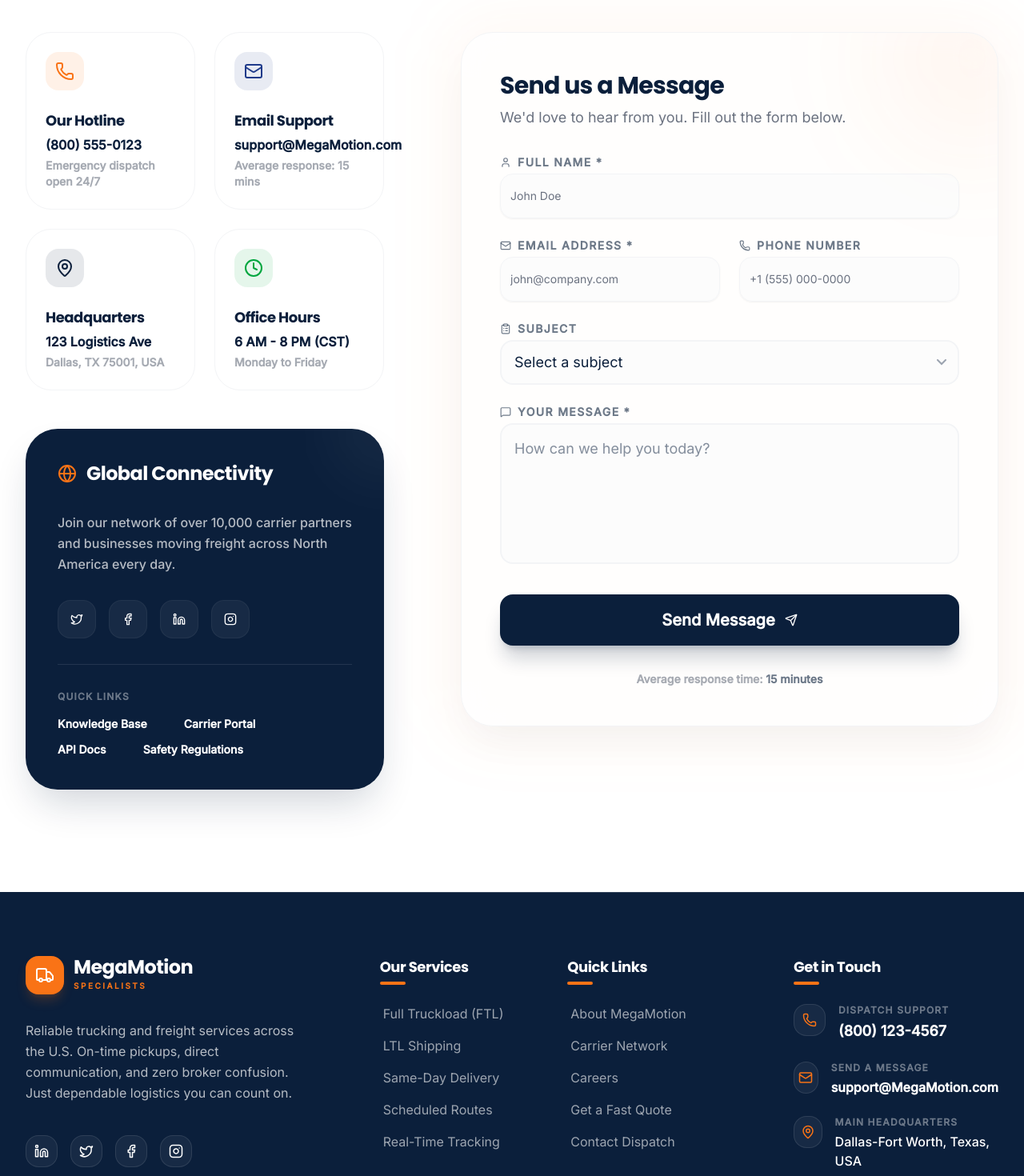
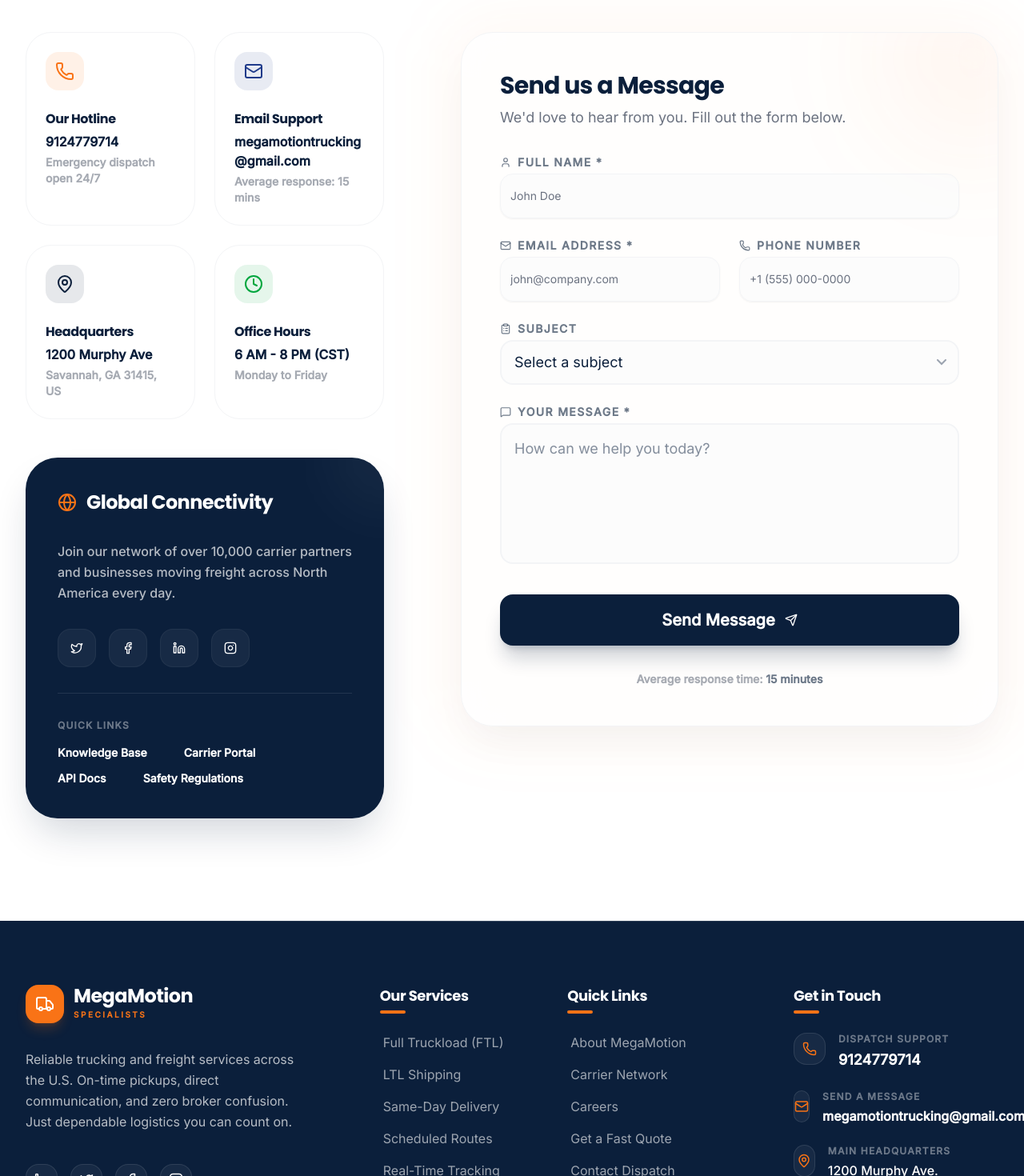
Before and after one commit to being-devahmad/mega-motion, a Next.js app: page /contact in a window 1280 px wide. Shown: the part 520-1990 px from the top of the page at 80% size. Built offline with nearby package versions, Linux system fonts and the light colour scheme.

Commit message:
fix: ui fixes updated

```diff
--- a/app/contact/page.tsx
+++ b/app/contact/page.tsx
@@ -11,7 +11,7 @@ export default function ContactPage() {
     {
       icon: Phone,
       title: 'Our Hotline',
-      value: '(800) 555-0123',
+      value: '9124779714',
       secondary: 'Emergency dispatch open 24/7',
       color: 'text-accent-orange',
       bg: 'bg-accent-orange/10'
@@ -19,7 +19,7 @@ export default function ContactPage() {
     {
       icon: Mail,
       title: 'Email Support',
-      value: 'support@MegaMotion.com',
+      value: 'megamotiontrucking@gmail.com',
       secondary: 'Average response: 15 mins',
       color: 'text-trust-blue',
       bg: 'bg-trust-blue/10'
@@ -27,8 +27,8 @@ export default function ContactPage() {
     {
       icon: MapPin,
       title: 'Headquarters',
-      value: '123 Logistics Ave',
-      secondary: 'Dallas, TX 75001, USA',
+      value: '1200 Murphy Ave',
+      secondary: 'Savannah, GA 31415, US',
       color: 'text-primary-navy',
       bg: 'bg-primary-navy/10'
     },
@@ -72,20 +72,24 @@ export default function ContactPage() {
             {/* Left Content: Contact Info & Map/QuickLinks */}
             <div className="lg:w-[40%] space-y-12 animate-in fade-in slide-in-from-left-12 duration-1000">
 
-              <div className="grid grid-cols-1 md:grid-cols-2 gap-6">
+              <div className="grid grid-cols-1 sm:grid-cols-2 gap-6">
                 {contactInfo.map((info, index) => {
                   const Icon = info.icon
                   return (
                     <div
                       key={index}
-                      className="group p-6 bg-white border border-gray-100 rounded-[2rem] hover:shadow-xl hover:shadow-primary-navy/5 hover:border-accent-orange/40 transition-all duration-500"
+                      className="group p-6 bg-white border border-gray-100 rounded-[2rem] hover:shadow-xl hover:shadow-primary-navy/5 hover:border-accent-orange/40 transition-all duration-500 flex flex-col min-w-0"
                     >
-                      <div className={`w-12 h-12 rounded-2xl ${info.bg} ${info.color} flex items-center justify-center mb-6 group-hover:scale-110 group-hover:rotate-6 transition-transform duration-300`}>
+                      <div className={`w-12 h-12 rounded-2xl ${info.bg} ${info.color} flex items-center justify-center mb-6 group-hover:scale-110 group-hover:rotate-6 transition-transform duration-300 shrink-0`}>
                         <Icon size={24} />
                       </div>
-                      <h3 className="text-lg font-bold text-primary-navy mb-1">{info.title}</h3>
-                      <p className="font-bold text-primary-navy mb-1 group-hover:text-accent-orange transition-colors">{info.value}</p>
-                      <p className="text-sm text-text-muted font-bold opacity-60">{info.secondary}</p>
+                      <h3 className="text-md font-bold text-primary-navy mb-1 truncate">{info.title}</h3>
+                      <p className="font-bold text-primary-navy mb-1 group-hover:text-accent-orange transition-colors break-words overflow-hidden">
+                        {info.value}
+                      </p>
+                      <p className="text-sm text-text-muted font-bold opacity-60 break-words line-clamp-2">
+                        {info.secondary}
+                      </p>
                     </div>
                   )
                 })}
--- a/components/footer.tsx
+++ b/components/footer.tsx
@@ -115,7 +115,9 @@ export function Footer() {
                 </div>
                 <div className="flex flex-col">
                   <span className="text-xs font-black tracking-widest text-white/40 uppercase mb-1">Dispatch Support</span>
-                  <Link href="tel:18001234567" className="text-lg font-bold hover:text-accent-orange transition-colors">(800) 123-4567</Link>
+                  <Link href="tel:18001234567" className="text-lg font-bold hover:text-accent-orange transition-colors">
+                    9124779714
+                  </Link>
                 </div>
               </div>
               <div className="flex items-start gap-4 group">
@@ -124,7 +126,7 @@ export function Footer() {
                 </div>
                 <div className="flex flex-col">
                   <span className="text-xs font-black tracking-widest text-white/40 uppercase mb-1">Send a Message</span>
-                  <Link href="mailto:support@MegaMotion.com" className="text-base font-bold hover:text-accent-orange transition-colors">support@MegaMotion.com</Link>
+                  <Link href="mailto:megamotiontrucking@gmail.com" className="text-base font-bold hover:text-accent-orange transition-colors">megamotiontrucking@gmail.com</Link>
                 </div>
               </div>
               <div className="flex items-start gap-4 group">
@@ -133,7 +135,7 @@ export function Footer() {
                 </div>
                 <div className="flex flex-col">
                   <span className="text-xs font-black tracking-widest text-white/40 uppercase mb-1">Main Headquarters</span>
-                  <span className="text-base font-medium">Dallas-Fort Worth, Texas, USA</span>
+                  <span className="text-base font-medium">1200 Murphy Ave. Savannah, GA 31415, US</span>
                 </div>
               </div>
             </div>
--- a/components/header.tsx
+++ b/components/header.tsx
@@ -86,7 +86,7 @@ export function Header() {
               scrolled ? "text-text-dark" : "text-white/90"
             )}>
               <PhoneCall size={16} className="text-accent-orange" />
-              <span>(888) 123-4567</span>
+              <span>9124779714</span>
             </div>
             <Button asChild size="lg" className="bg-accent-orange hover:bg-accent-orange/90 text-white font-bold rounded-full px-8 shadow-lg shadow-accent-orange/20 transition-all hover:scale-105">
               <Link href="/booking">Book a Load</Link>
--- a/components/services-section.tsx
+++ b/components/services-section.tsx
@@ -54,12 +54,12 @@ export function ServicesSection() {
     },
     {
       id: '06',
-      title: 'Licensed & Insured',
-      description: 'Fully compliant with DOT regulations and insured for secure transport. Your cargo is in safe hands.',
-      buttonText: 'View Credentials',
-      image: '/service-licensed.png',
-      icon: ShieldCheck,
-      href: '/contact'
+      title: 'Dry Van Unloading',
+      description: 'From warehouse pickups to urgent deliveries, MegaMotion Logistics provides dependable freight solutions across the U.S.',
+      buttonText: 'Schedule a Pickup',
+      image: '/service-dryvan.png',
+      icon: Truck,
+      href: '/booking'
     }
   ]
 
```
Also changed, not shown: public/service-dryvan.png (added).
